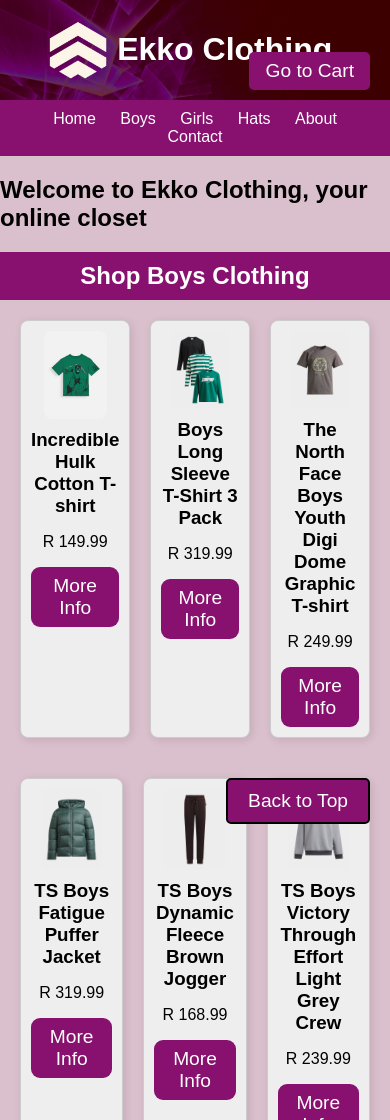
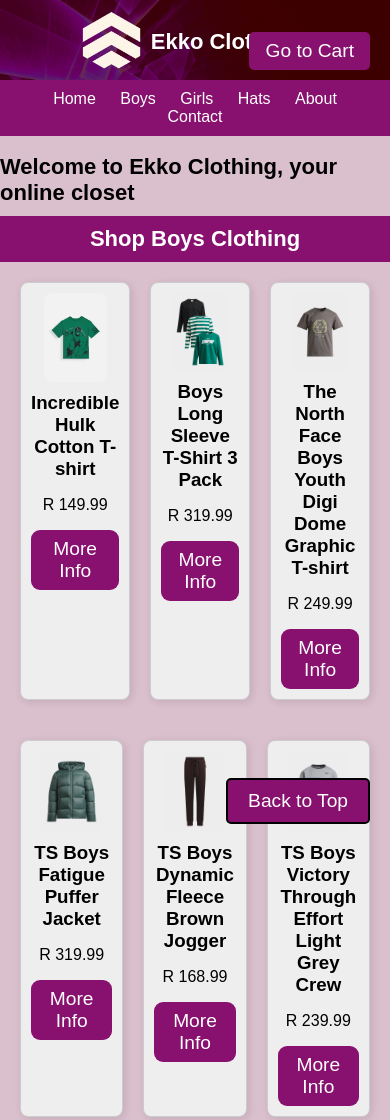
Before and after one commit to Zubair-A-Davids/apparel, a plain HTML site: page index.html in a window 390 px wide. Shown: the top 1120 px of the page. Drawn offline with Linux system fonts and the light colour scheme.

Commit message:
Update styles.css

```diff
--- a/styles.css
+++ b/styles.css
@@ -368,7 +368,11 @@ box-shadow: 0 4px 12px rgba(0, 0, 0, 0.1);
       padding: 10px;
     }
 
-    #About h1 {
+    h1 {
+      font-size: 22px;
+      margin-bottom: 10px;
+    }
+    h2 {
       font-size: 22px;
       margin-bottom: 10px;
     }
```
